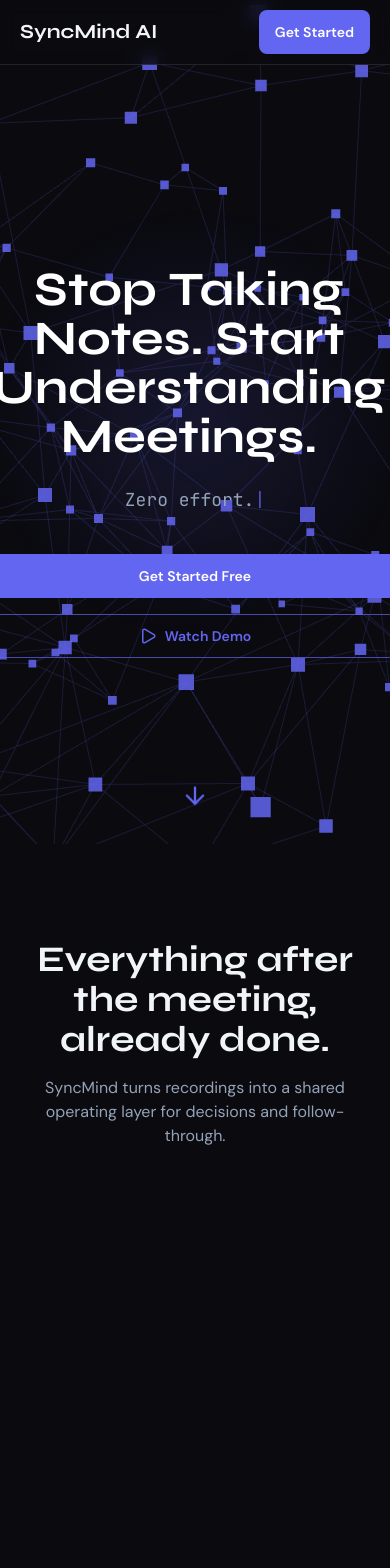
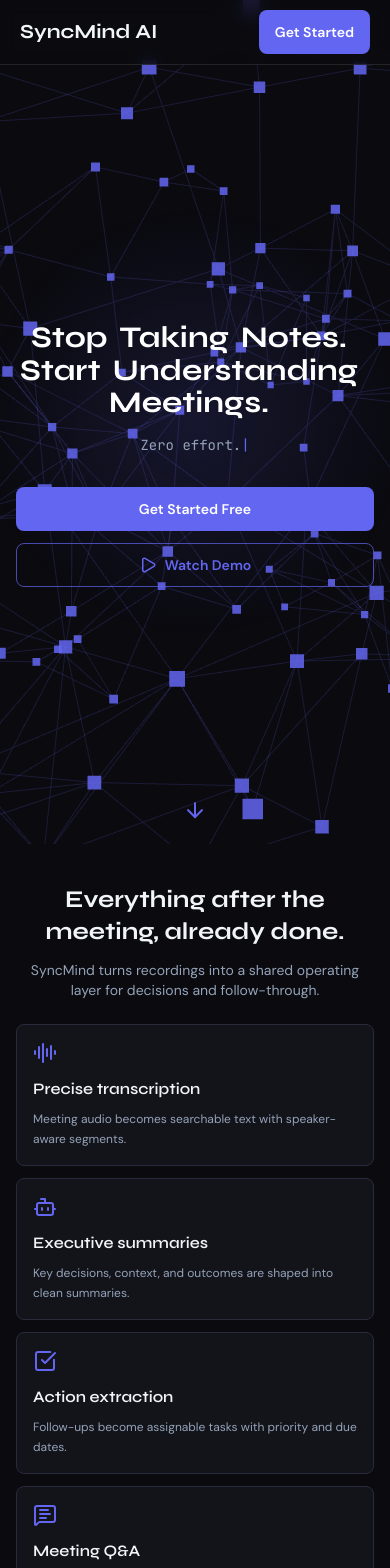
Before and after one commit to syedbaqar25/SyncMind-Ai, a React (Vite) app in the folder frontend/: page / in a window 390 px wide. Shown: the top 1568 px of the page. Built offline with nearby package versions, Linux system fonts and the light colour scheme.

Commit message:
fix: responsive landing page sections, fix GSAP ScrollTrigger invisible cards bug

```diff
--- a/frontend/src/components/landing/CTASection.jsx
+++ b/frontend/src/components/landing/CTASection.jsx
@@ -3,12 +3,12 @@
 
 export default function CTASection() {
   return (
-    <section className="relative overflow-hidden bg-surface px-5 py-24">
+    <section className="relative overflow-hidden bg-surface px-4 py-10 sm:px-5 sm:py-16 lg:py-20">
       <div className="absolute inset-0 animate-pulse bg-[radial-gradient(circle_at_center,rgba(99,102,241,0.22),transparent_42%)]" />
       <div className="relative z-10 mx-auto max-w-3xl text-center">
-        <h2 className="font-heading text-4xl font-bold text-textPrimary md:text-5xl">Ready to transform your meetings?</h2>
-        <p className="mx-auto mt-5 max-w-xl text-textSecondary">Upload, understand, assign, and search every meeting from one focused workspace.</p>
-        <Link className="mt-8 inline-block" to="/register"><Button className="px-6">Start Free</Button></Link>
+        <h2 className="font-heading text-2xl font-bold text-textPrimary sm:text-3xl md:text-4xl lg:text-5xl">Ready to transform your meetings?</h2>
+        <p className="mx-auto mt-3 max-w-xl text-sm text-textSecondary sm:mt-5 sm:text-base">Upload, understand, assign, and search every meeting from one focused workspace.</p>
+        <Link className="mt-6 inline-block sm:mt-8" to="/register"><Button className="px-6">Start Free</Button></Link>
       </div>
     </section>
   )
--- a/frontend/src/components/landing/FeaturesSection.jsx
+++ b/frontend/src/components/landing/FeaturesSection.jsx
@@ -20,35 +20,47 @@
   useEffect(() => {
     const ctx = gsap.context(() => {
       gsap.from('.feature-title', {
-        scrollTrigger: { trigger: ref.current, start: 'top 75%' },
+        scrollTrigger: {
+          trigger: '.feature-title',
+          start: 'top 90%',
+          toggleActions: 'play none none none',
+        },
         opacity: 0,
         y: 30,
         duration: 0.7,
       })
-      gsap.from('.feature-card', {
-        scrollTrigger: { trigger: ref.current, start: 'top 65%' },
-        opacity: 0,
-        x: (index) => (index % 2 === 0 ? -40 : 40),
-        stagger: 0.08,
-        duration: 0.65,
+
+      gsap.utils.toArray('.feature-card').forEach((card, index) => {
+        gsap.from(card, {
+          scrollTrigger: {
+            trigger: card,
+            start: 'top 95%',
+            toggleActions: 'play none none none',
+          },
+          opacity: 0,
+          y: 30,
+          x: index % 2 === 0 ? -20 : 20,
+          duration: 0.5,
+          delay: index * 0.06,
+        })
       })
     }, ref)
     return () => ctx.revert()
   }, [])
 
   return (
-    <section id="features" ref={ref} className="bg-background px-5 py-24">
+    <section id="features" ref={ref} className="bg-background px-4 py-10 sm:px-5 sm:py-16 lg:py-20">
       <div className="mx-auto max-w-7xl">
-        <div className="feature-title mx-auto mb-12 max-w-2xl text-center">
-          <h2 className="font-heading text-4xl font-bold text-textPrimary">Everything after the meeting, already done.</h2>
-          <p className="mt-4 text-textSecondary">SyncMind turns recordings into a shared operating layer for decisions and follow-through.</p>
+        <div className="feature-title mx-auto mb-6 max-w-2xl text-center sm:mb-10">
+          <h2 className="font-heading text-2xl font-bold text-textPrimary sm:text-3xl lg:text-4xl">Everything after the meeting, already done.</h2>
+          <p className="mt-3 text-sm text-textSecondary sm:mt-4 sm:text-base">SyncMind turns recordings into a shared operating layer for decisions and follow-through.</p>
         </div>
-        <div className="grid gap-4 md:grid-cols-2 lg:grid-cols-3">
+        <div className="grid gap-3 sm:grid-cols-2 sm:gap-4 lg:grid-cols-3">
           {features.map(([Icon, title, description]) => (
-            <div className="feature-card rounded-lg border border-border bg-surface p-6 transition hover:-translate-y-1 hover:border-primary/50 hover:shadow-[0_8px_30px_rgba(99,102,241,0.15)]" key={title}>
-              <Icon className="text-primary" size={28} />
-              <h3 className="mt-5 font-heading text-xl font-semibold text-textPrimary">{title}</h3>
-              <p className="mt-3 text-sm leading-6 text-textSecondary">{description}</p>
+            <div className="feature-card rounded-lg border border-border bg-surface p-4 transition hover:-translate-y-1 hover:border-primary/50 hover:shadow-[0_8px_30px_rgba(99,102,241,0.15)] sm:p-5 lg:p-6" key={title}>
+              <Icon className="text-primary" size={24} />
+              <h3 className="mt-3 font-heading text-base font-semibold text-textPrimary sm:mt-4 sm:text-lg lg:text-xl">{title}</h3>
+              <p className="mt-2 text-xs leading-5 text-textSecondary sm:mt-3 sm:text-sm sm:leading-6">{description}</p>
             </div>
           ))}
         </div>
--- a/frontend/src/components/landing/HeroSection.jsx
+++ b/frontend/src/components/landing/HeroSection.jsx
@@ -144,24 +144,24 @@
   const words = ['Stop', 'Taking', 'Notes.', 'Start', 'Understanding', 'Meetings.']
 
   return (
-    <section className="relative flex min-h-screen items-center justify-center overflow-hidden bg-background px-5 pt-20">
+    <section className="relative flex min-h-screen items-center justify-center overflow-hidden bg-background px-4 pt-16 sm:px-5 sm:pt-20">
       <canvas ref={canvasRef} className="absolute inset-0 h-full w-full" />
       <div className="absolute inset-0 bg-[radial-gradient(circle_at_center,rgba(99,102,241,0.14),transparent_46%)]" />
       <div className="relative z-10 mx-auto max-w-5xl text-center">
-        <h1 ref={headlineRef} className="font-heading text-5xl font-bold leading-[1.02] text-white md:text-7xl">
+        <h1 ref={headlineRef} className="font-heading text-3xl font-bold leading-[1.08] text-white sm:text-5xl md:text-7xl">
           {words.map((word, index) => (
             <span className="mr-3 inline-block" key={word}>{word}{index === 2 ? <br /> : null}</span>
           ))}
         </h1>
-        <p className="mx-auto mt-6 min-h-8 max-w-2xl font-mono text-lg text-textSecondary">
+        <p className="mx-auto mt-4 min-h-7 max-w-2xl font-mono text-sm text-textSecondary sm:mt-6 sm:min-h-8 sm:text-lg">
           {typed}<span className="animate-pulse text-primary">|</span>
         </p>
-        <motion.div className="mt-9 flex flex-col justify-center gap-4 sm:flex-row" initial={{ opacity: 0, y: 24 }} animate={{ opacity: 1, y: 0 }} transition={{ delay: 0.6 }}>
+        <motion.div className="mt-6 flex flex-col justify-center gap-3 sm:mt-9 sm:flex-row sm:gap-4" initial={{ opacity: 0, y: 24 }} animate={{ opacity: 1, y: 0 }} transition={{ delay: 0.6 }}>
           <Link to="/register"><Button className="w-full sm:w-auto">Get Started Free</Button></Link>
           <Button variant="ghost" type="button"><Play size={18} /> Watch Demo</Button>
         </motion.div>
       </div>
-      <ArrowDown className="absolute bottom-8 z-10 animate-bounce text-primary" size={28} />
+      <ArrowDown className="absolute bottom-4 z-10 animate-bounce text-primary sm:bottom-8" size={24} />
     </section>
   )
 }
--- a/frontend/src/components/landing/HowItWorks.jsx
+++ b/frontend/src/components/landing/HowItWorks.jsx
@@ -26,17 +26,17 @@
   }, [])
 
   return (
-    <section id="workflow" className="bg-surface px-5 py-24">
+    <section id="workflow" className="bg-surface px-4 py-10 sm:px-5 sm:py-16 lg:py-20">
       <div className="mx-auto max-w-7xl">
-        <h2 className="text-center font-heading text-4xl font-bold text-textPrimary">From recording to momentum.</h2>
-        <div className="relative mt-14 grid gap-6 md:grid-cols-4">
+        <h2 className="text-center font-heading text-2xl font-bold text-textPrimary sm:text-3xl lg:text-4xl">From recording to momentum.</h2>
+        <div className="relative mt-8 grid gap-4 sm:mt-10 sm:grid-cols-2 md:grid-cols-4 lg:mt-14">
           <div ref={lineRef} className="absolute left-0 right-0 top-10 hidden h-px bg-primary/60 md:block" />
           {steps.map(([Icon, title, description], index) => (
-            <div className="relative rounded-lg border border-border bg-background p-6 text-center" key={title}>
-              <div className="mx-auto grid h-14 w-14 place-items-center rounded-full bg-gradient-to-br from-primary to-accent font-mono text-lg font-semibold text-white">{index + 1}</div>
-              <Icon className="mx-auto mt-5 text-primary" size={26} />
-              <h3 className="mt-4 font-heading text-xl font-semibold text-textPrimary">{title}</h3>
-              <p className="mt-2 text-sm text-textSecondary">{description}</p>
+            <div className="relative rounded-lg border border-border bg-background p-4 text-center sm:p-6" key={title}>
+              <div className="mx-auto grid h-11 w-11 place-items-center rounded-full bg-gradient-to-br from-primary to-accent font-mono text-base font-semibold text-white sm:h-14 sm:w-14 sm:text-lg">{index + 1}</div>
+              <Icon className="mx-auto mt-4 text-primary sm:mt-5" size={24} />
+              <h3 className="mt-3 font-heading text-base font-semibold text-textPrimary sm:mt-4 sm:text-xl">{title}</h3>
+              <p className="mt-1.5 text-xs text-textSecondary sm:mt-2 sm:text-sm">{description}</p>
             </div>
           ))}
         </div>
--- a/frontend/src/components/landing/TestimonialsSection.jsx
+++ b/frontend/src/components/landing/TestimonialsSection.jsx
@@ -13,13 +13,13 @@
   const row = [...testimonials, ...testimonials]
 
   return (
-    <section id="voices" className="overflow-hidden bg-background py-24">
-      <h2 className="px-5 text-center font-heading text-4xl font-bold text-textPrimary">Built for teams that move after meetings.</h2>
-      <div className="mt-12 flex w-max animate-marquee gap-4">
+    <section id="voices" className="overflow-hidden bg-background py-10 sm:py-16 lg:py-20">
+      <h2 className="px-4 text-center font-heading text-2xl font-bold text-textPrimary sm:px-5 sm:text-3xl lg:text-4xl">Built for teams that move after meetings.</h2>
+      <div className="mt-8 flex w-max animate-marquee gap-3 sm:mt-12 sm:gap-4">
         {row.map(([name, role, quote], index) => (
-          <div className="w-80 rounded-lg border border-white/10 bg-white/5 p-5 backdrop-blur" key={`${name}-${index}`}>
-            <p className="text-sm leading-6 text-textPrimary">"{quote}"</p>
-            <div className="mt-5 text-sm text-textSecondary"><span className="text-textPrimary">{name}</span> / {role}</div>
+          <div className="w-64 rounded-lg border border-white/10 bg-white/5 p-4 backdrop-blur sm:w-80 sm:p-5" key={`${name}-${index}`}>
+            <p className="text-xs leading-5 text-textPrimary sm:text-sm sm:leading-6">"{quote}"</p>
+            <div className="mt-3 text-xs text-textSecondary sm:mt-5 sm:text-sm"><span className="text-textPrimary">{name}</span> / {role}</div>
           </div>
         ))}
       </div>
```
